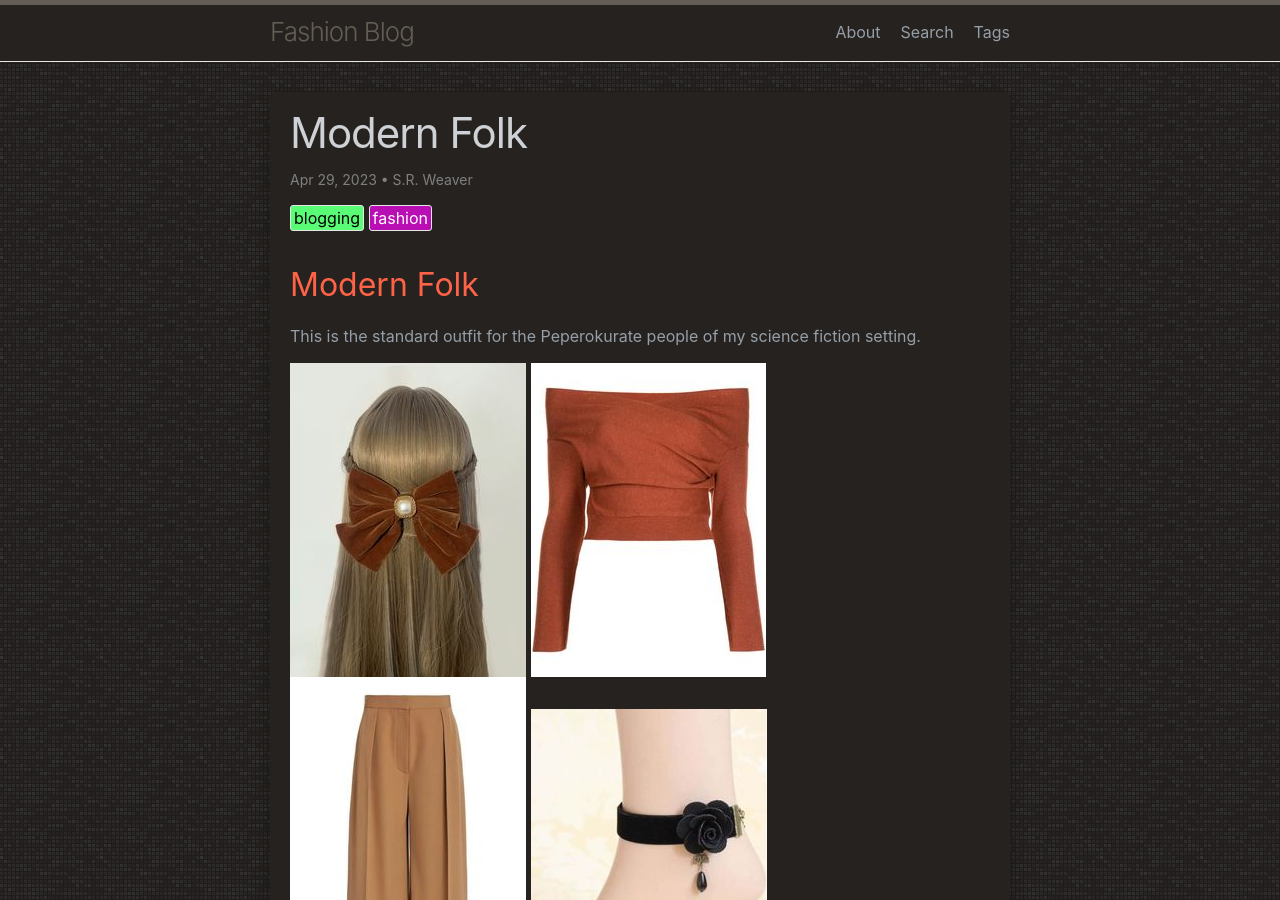
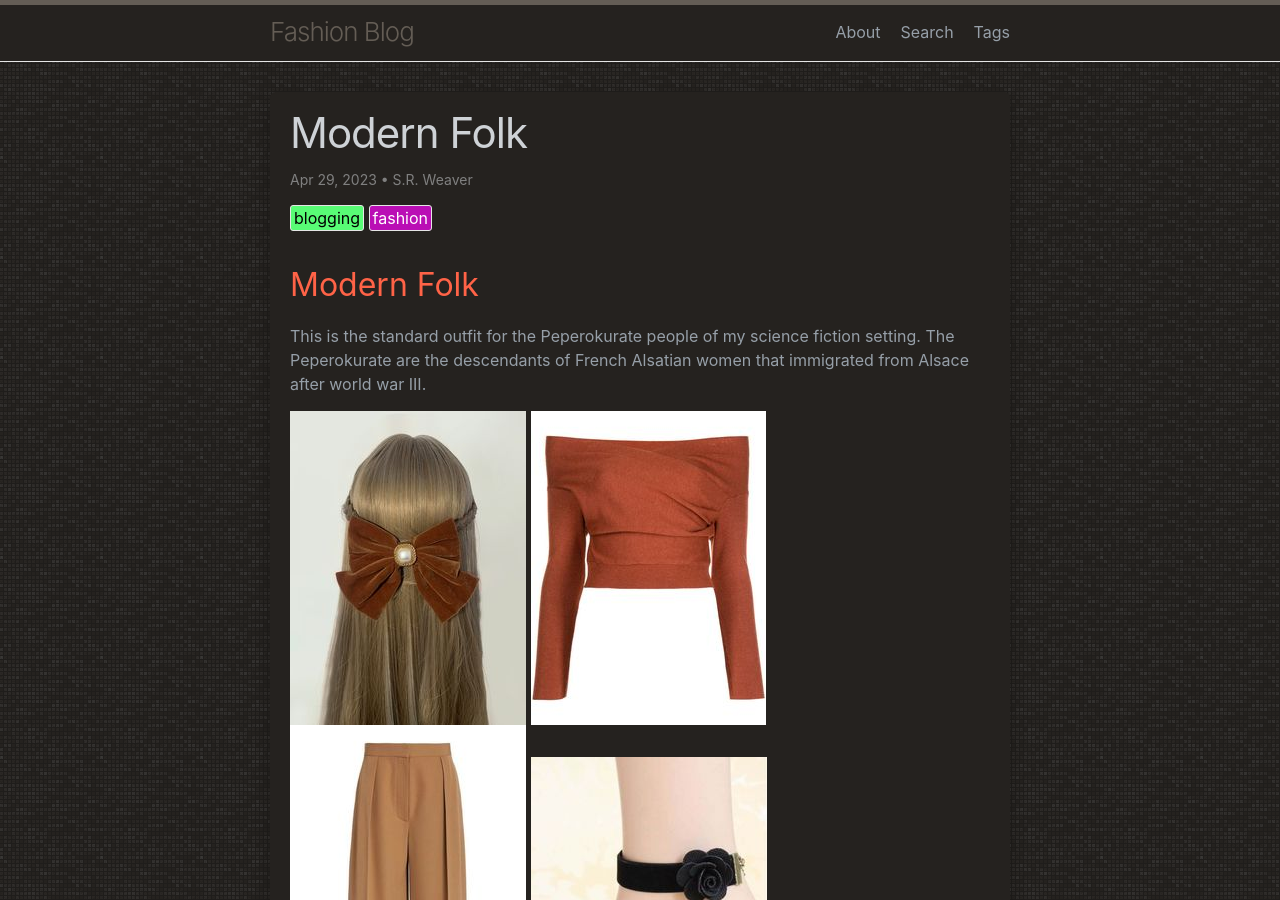
Before and after one commit to LWFlouisa/FashionBlog, a Jekyll site: the page built from _posts/2023-04-29-w_modernfolk.md, in a window 1280 px wide and 900 px high. Built offline with Jekyll 4.4.1, drawn with Linux system fonts in a browser that asks for light colours; our own code applies the rules of GitHub Pages for plain Markdown files.

Commit message:
Update 2023-04-29-w_modernfolk.md

```diff
--- a/_posts/2023-04-29-w_modernfolk.md
+++ b/_posts/2023-04-29-w_modernfolk.md
@@ -4,7 +4,7 @@ author: "S.R. Weaver"
 tags: fashion blogging
 ---
 ## Modern Folk
-This is the standard outfit for the Peperokurate people of my science fiction setting.
+This is the standard outfit for the Peperokurate people of my science fiction setting. The Peperokurate are the descendants of French Alsatian women that immigrated from Alsace after world war III.
 
 ![Brown Bow](https://github.com/LWFlouisa/FashionBlog/blob/main/images/ModernFolk/1431fe0b9135bd713cef997920aee924.jpg?raw=true)
 ![Brown Off Shoulder Top](https://github.com/LWFlouisa/FashionBlog/blob/main/images/ModernFolk/983597cfa9e268a43de4a83470ff3168.jpg?raw=true)
```
